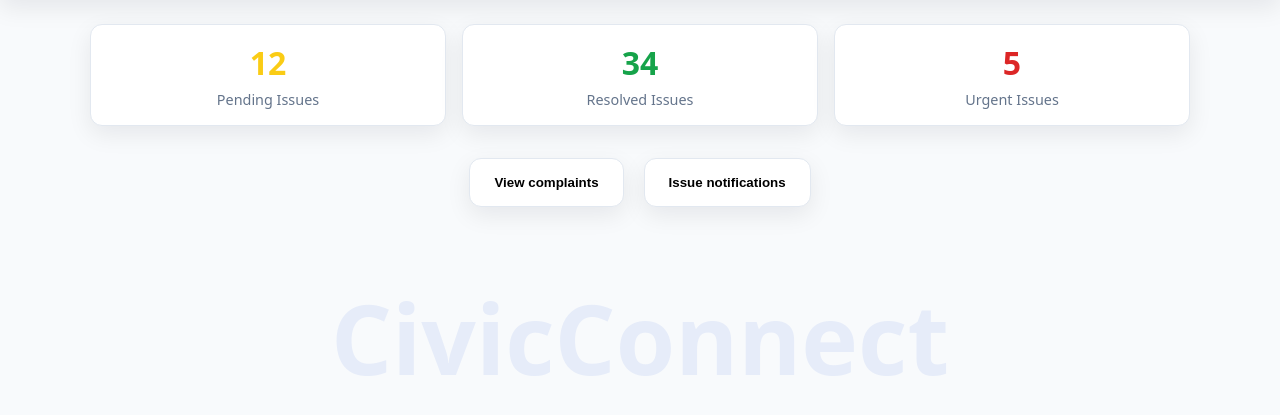
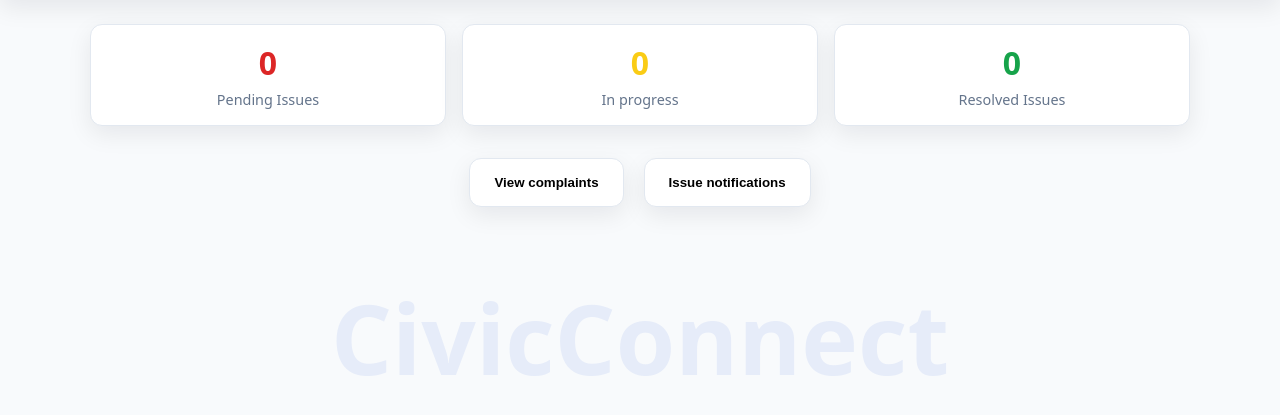
Before and after one commit to karthik4j/CivicConnect, a Flask app: page /admin_dashboard in a window 1280 px wide. Shown: the part 63-478 px from the top of the page. Run offline with Flask 3, Linux system fonts and the light colour scheme.

Commit message:
fixed dashboard issue

```diff
--- a/app.py
+++ b/app.py
@@ -436,7 +436,18 @@ def admin_cred_check():
 #admin dashboard
 @app.route('/admin_dashboard')
 def admin_dashboard():
-    return render_template ('admin/admins_dashboard.html')
+    pending_count = conn.execute("SELECT COUNT(status) FROM complaints  WHERE status = 0")
+    in_prog_count = conn.execute("SELECT COUNT(status)FROM complaints  WHERE status = 1 ")
+    resolved_count = conn.execute("SELECT COUNT(status) FROM complaints  WHERE status = 2")
+    #print("Pending :",clean_tuple(pending_count.fetchone()))
+    #print("in_prog_count :",clean_tuple(in_prog_count.fetchone()))
+    #print("resolved_count :",clean_tuple(resolved_count.fetchone()))
+
+    pending_count = clean_tuple(pending_count.fetchone())
+    in_prog_count = clean_tuple(in_prog_count.fetchone())
+    resolved_count = clean_tuple(resolved_count.fetchone())
+
+    return render_template ('admin/admins_dashboard.html',pending=pending_count,resolved=resolved_count,progress=in_prog_count)
 
 #view details of admin account by an admin themslef
 @app.route('/admin_my_account')
--- a/templates/admin/admins_dashboard.html
+++ b/templates/admin/admins_dashboard.html
@@ -111,17 +111,17 @@
 <main class="container">
   <!-- Stats section -->
   <section class="stats">
-    <div class="card pending">
-      <h2>12</h2>
+    <div class="card urgent">
+      <h2>{{pending}}</h2>
       <p>Pending Issues</p>
     </div>
+    <div class="card pending">
+      <h2>{{progress}}</h2>
+      <p>In progress</p>
+    </div>
     <div class="card resolved">
-      <h2>34</h2>
+      <h2>{{resolved}}</h2>
       <p>Resolved Issues</p>
-    </div>
-    <div class="card urgent">
-      <h2>5</h2>
-      <p>Urgent Issues</p>
     </div>
   </section>
 </main>
```
